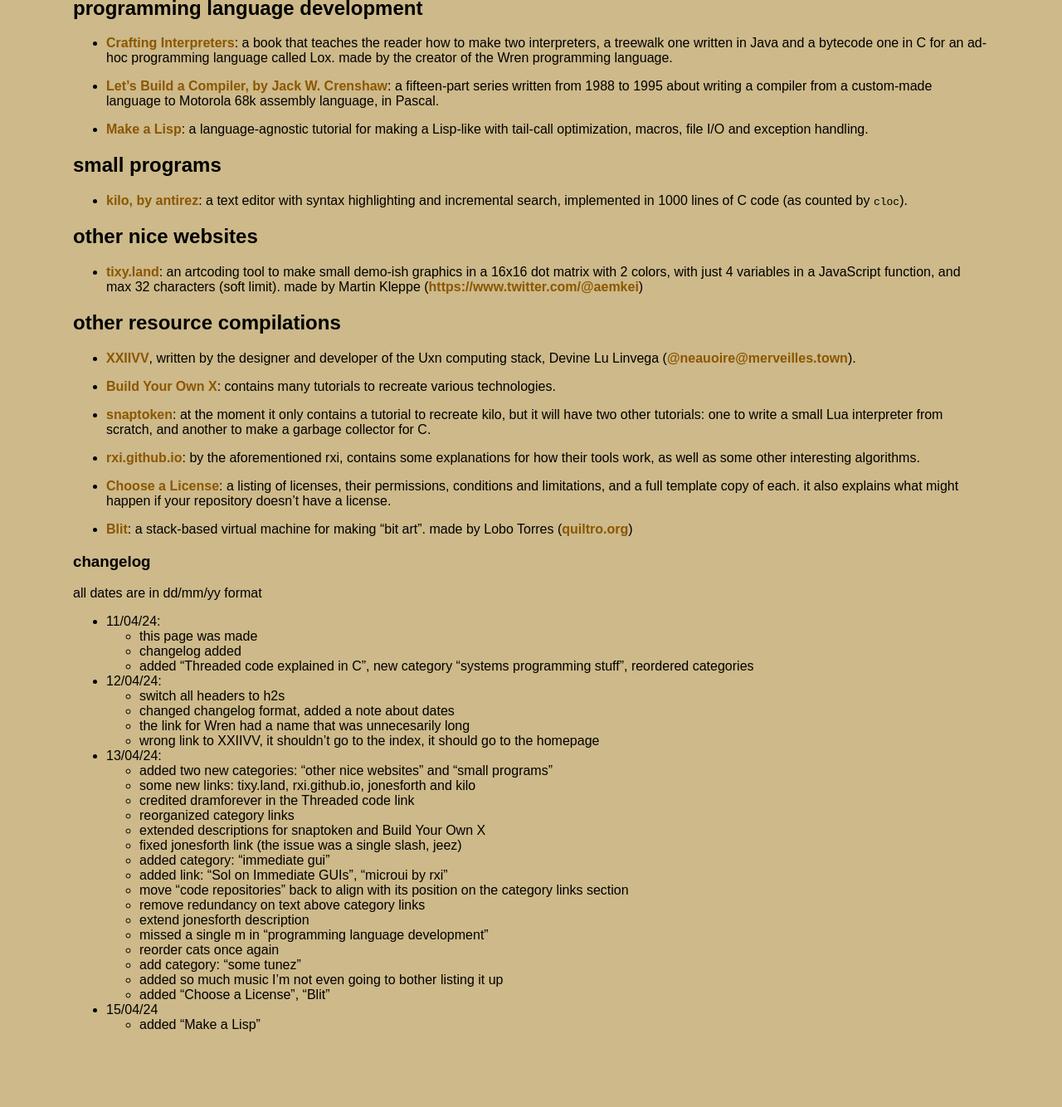
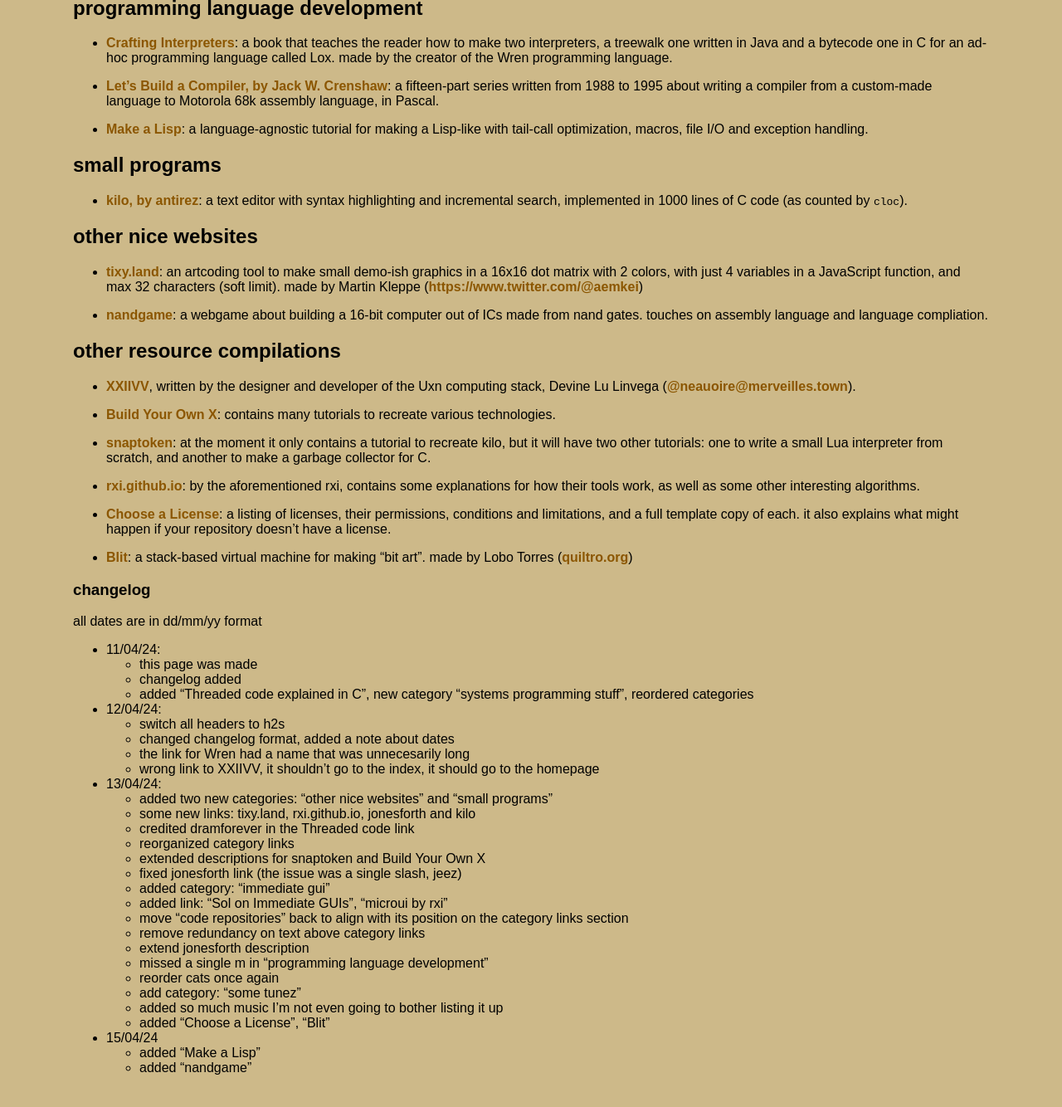
Before and after one commit to thacuber2a03/thacuber2a03.github.io, a Jekyll site: the page built from things/bookmarks.md, in a window 1280 px wide and 1400 px high, scrolled down 2100 px. Shown: the top 1334 px of the window at 83% size. Built offline with Jekyll 4.4.1, drawn with Linux system fonts in a browser that asks for light colours.

Commit message:
update bookmarks
- added "nandgame"

```diff
--- a/things/bookmarks.md
+++ b/things/bookmarks.md
@@ -117,6 +117,8 @@
 
 - [tixy.land](https://tixy.land): an artcoding tool to make small demo-ish graphics in a 16x16 dot matrix with 2 colors, with just 4 variables in a JavaScript function, and max 32 characters (soft limit). made by Martin Kleppe ([https://www.twitter.com/@aemkei](https://www.twitter.com/@aemkei))
 
+- [nandgame](https://nandgame.com): a webgame about building a 16-bit computer out of ICs made from nand gates. touches on assembly language and language compliation.
+
 <h2 id="infocomps">other resource compilations</h2>
 
 - [XXIIVV](https://wiki.xxiivv.com/site/), written by the designer and developer of the Uxn computing stack, Devine Lu Linvega ([@neauoire@merveilles.town](https://merveilles.town/@neauoire)).
@@ -166,3 +168,4 @@
 
 - 15/04/24
   - added "Make a Lisp"
+  - added "nandgame"
```
